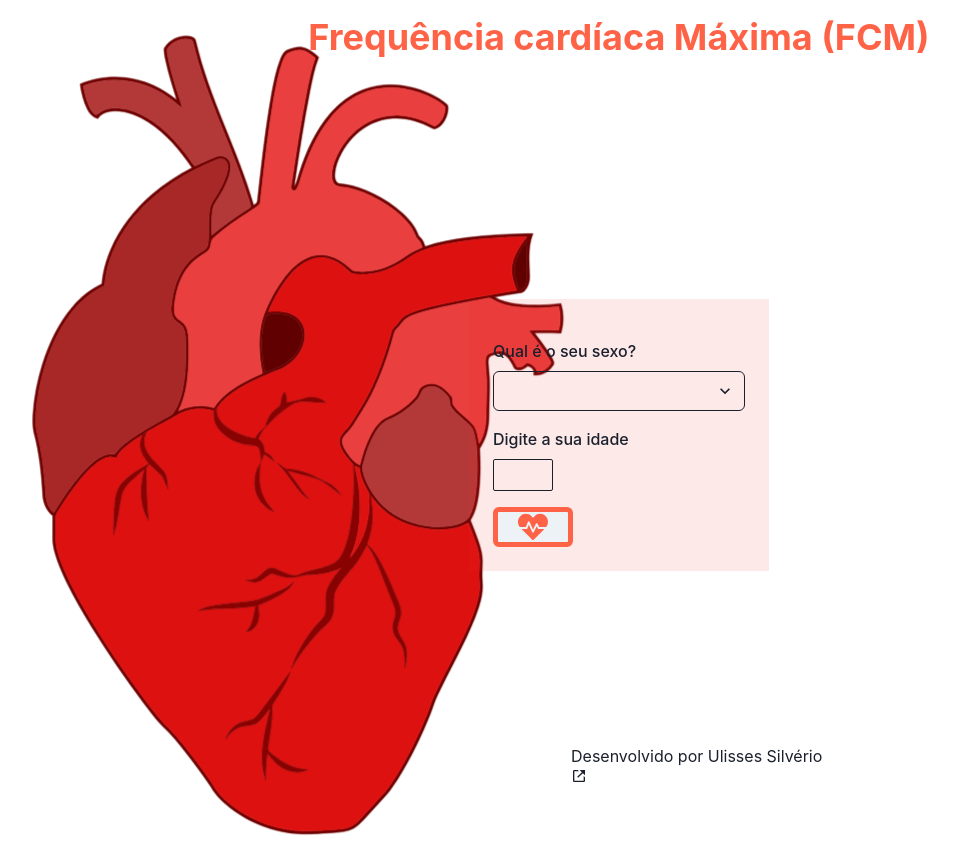
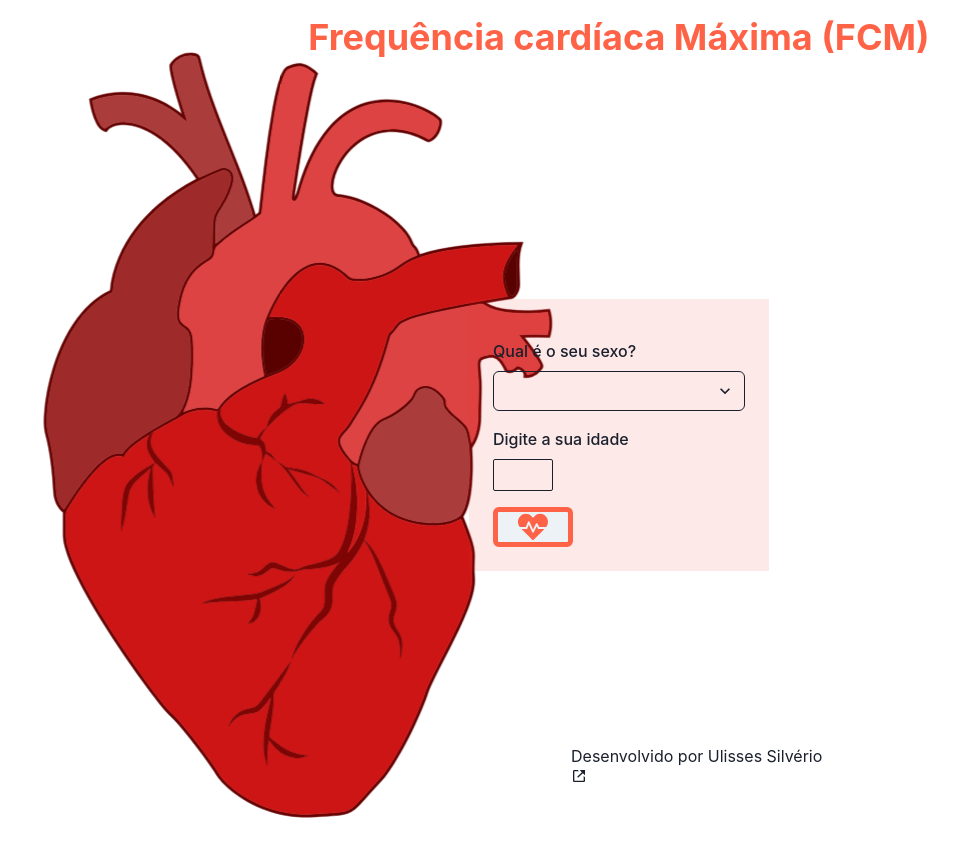
Before and after one commit to Odisseu93/monitor-bpm, a React (Vite) app: page / in a window 1280 px wide. Shown: the whole page, without its empty margins (21-979 px from the left). Built offline with nearby package versions, Linux system fonts and the light colour scheme.

Commit message:
feat: adicionando uma nova animação

```diff
--- a/src/App.tsx
+++ b/src/App.tsx
@@ -9,8 +9,9 @@ import {
   Container,
   Image,
   Link,
+  keyframes
 } from "@chakra-ui/react";
-import React, { useState } from "react";
+import React, { useEffect, useState } from "react";
 
 import { FaHeartbeat } from "react-icons/fa";
 import { BiLinkExternal } from "react-icons/bi";
@@ -20,6 +21,7 @@ function App() {
   const refInpGender = React.useRef<HTMLSelectElement | null>(null);
   const refInpAge = React.useRef<HTMLInputElement | null>(null);
   const [FCM, setFCM] = useState(0);
+  const [heartBeating, setHeartBeating] = useState(1);
 
 
   const handleSubmit = (e: React.FormEvent<HTMLFormElement>): void => {
@@ -35,12 +37,30 @@ function App() {
     setTimeout(() => {
       setFCM(0);
     }, displayTime);
+
   };
+
+
+  useEffect(() => {
+
+FCM > 0 && setHeartBeating(60/FCM);
+    setTimeout(()=>setHeartBeating(1),2000)
+  }, [FCM])
+
+
+  const animationKeyframes = keyframes`
+  0% { transform: scale(1)}
+  10% { transform: scale(0.98)}
+  50% { transform: scale(0.95)}
+  100% { transform: scale(0.90)}
+`;
+
+const animation = `${animationKeyframes} ${heartBeating}s ease-in-out infinite`;
 
   return (
     <div className="App" style={{ width: "100vw", height: "100vh" }}>
-      <Container className="container" zIndex={-1} position="absolute">
-        <Image className="app-bg" src={appBgIcon} />
+      <Container className="container" zIndex={-1}  position="absolute">
+        <Image className="app-bg" id="appBg"  src={appBgIcon} animation={animation}/>
       </Container>
       <Heading className="title" textAlign="center" color="tomato">
         Frequência cardíaca Máxima (FCM)
--- a/src/styles/app.scss
+++ b/src/styles/app.scss
@@ -4,25 +4,6 @@
 
 .App {
     padding: 1rem;
-}
-
-.container {
-    & .app-bg{
-        animation-duration: 1s;
-        animation-iteration-count: infinite;
-        animation-name: heartBeatingBg;
-    }
-}
-
-@keyframes heartBeatingBg {
-    from {
-        transform: scale(1);
-        filter: saturate(1.5);
-    }
-
-    to {
-        transform: scale(0.99);
-    }
 }
 
 @keyframes heartBeating {
```
